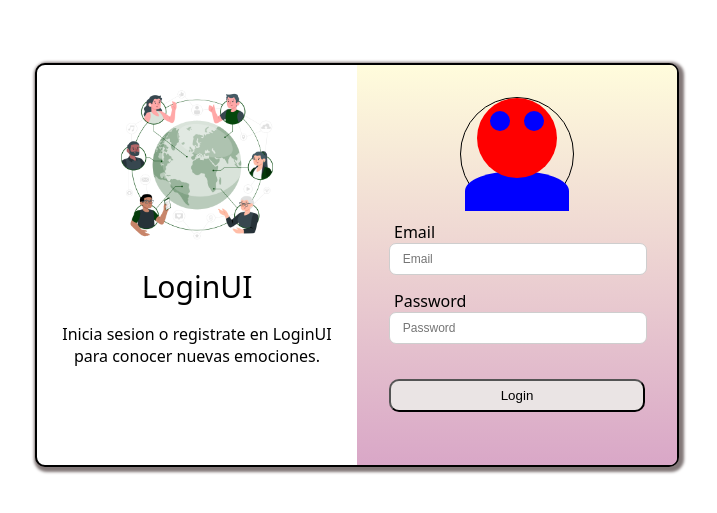
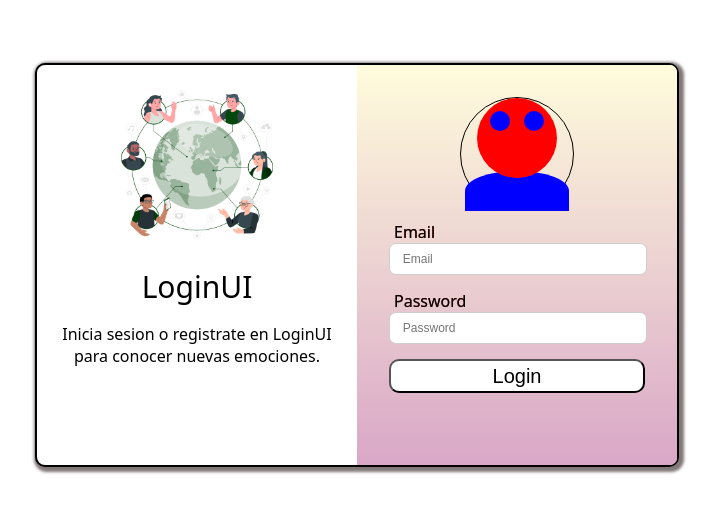
Before and after one commit to AlonsoErnesto/LoginUI, a React (Vite) app: page / in a window 1280 px wide. Shown: the part 135-648 px from the top of the page, without its empty margins (283-1000 px from the left). Built offline with nearby package versions, Linux system fonts and the light colour scheme.

Commit message:
animation button login

```diff
--- a/src/components/Login/Form/style.css
+++ b/src/components/Login/Form/style.css
@@ -1,4 +1,10 @@
 .label_form {
    font-weight: 400;
    margin-left: 5px;
+   text-shadow: red 0 0 ,cyan 0 0;
+   transition: text-shadow 200ms;
 }
+
+.label_form:hover {
+   text-shadow: red -6px 0, cyan 6px 0;
+}
--- a/src/interface/button_primary/index.jsx
+++ b/src/interface/button_primary/index.jsx
@@ -20,12 +20,15 @@ const ButtonPrimary =({placeholder,type,value,classname,fn}) => {
 
 
    return(
-      <input
-         placeholder={placeholder}
-         type={type}
-         value={value}
-         className={style}
-      />
+      <div className="wrapper">
+         <button
+            placeholder={placeholder}
+            type={type}
+            className={`wave-btn ${style}`}
+         >
+            {value}
+         </button>
+      </div>
    );
 }
 
--- a/src/interface/button_primary/style.css
+++ b/src/interface/button_primary/style.css
@@ -1,20 +1,40 @@
-.btn_login{
-   width: 100%;
-   margin-top:20px;
-   background: #eae4e4;
-   border-radius: 10px;
-   height: 33px;
-   transition:.8s  background-color;
+  .wave-btn {
+    width: 100%;
+    color: #000000;
+    background: #ffffff;
+    padding: 5px;
+    font-size: 20px;
+    font-weight: 300;
+    line-height: 20px;
+    border-radius: 10px;
+    position: relative;
+    overflow: hidden;
+    transition: all 1s;
+  }
+
+  .wave-btn:hover:before {
+    content: "";
+    position: absolute;
+    width: 320px;
+    height: 320px;
+    border-radius: 100px;
+    background-color: #0097e6;
+    top: 30px;
+    left: 50%;
+    transform: translate(-50%);
+    animation: wave 5s infinite linear;
+    transition: all 1s;
+  }
+
+  .wave-btn:hover:before {
+  top: 5px;
+  }
+
+@keyframes wave {
+0% {
+			transform: translate(-50%) rotate(-180deg);
 }
-
-.btn_login:hover {
-   background-color:red;
-   transition-delay:1000 ;
+100% {
+			transform: translate(-50%) rotate(360deg);
+  }
 }
-
-.btn_register{
-   width: 100%;
-   height: 20px;
-   margin-top:20px;
-   background: blue;
-}
```
